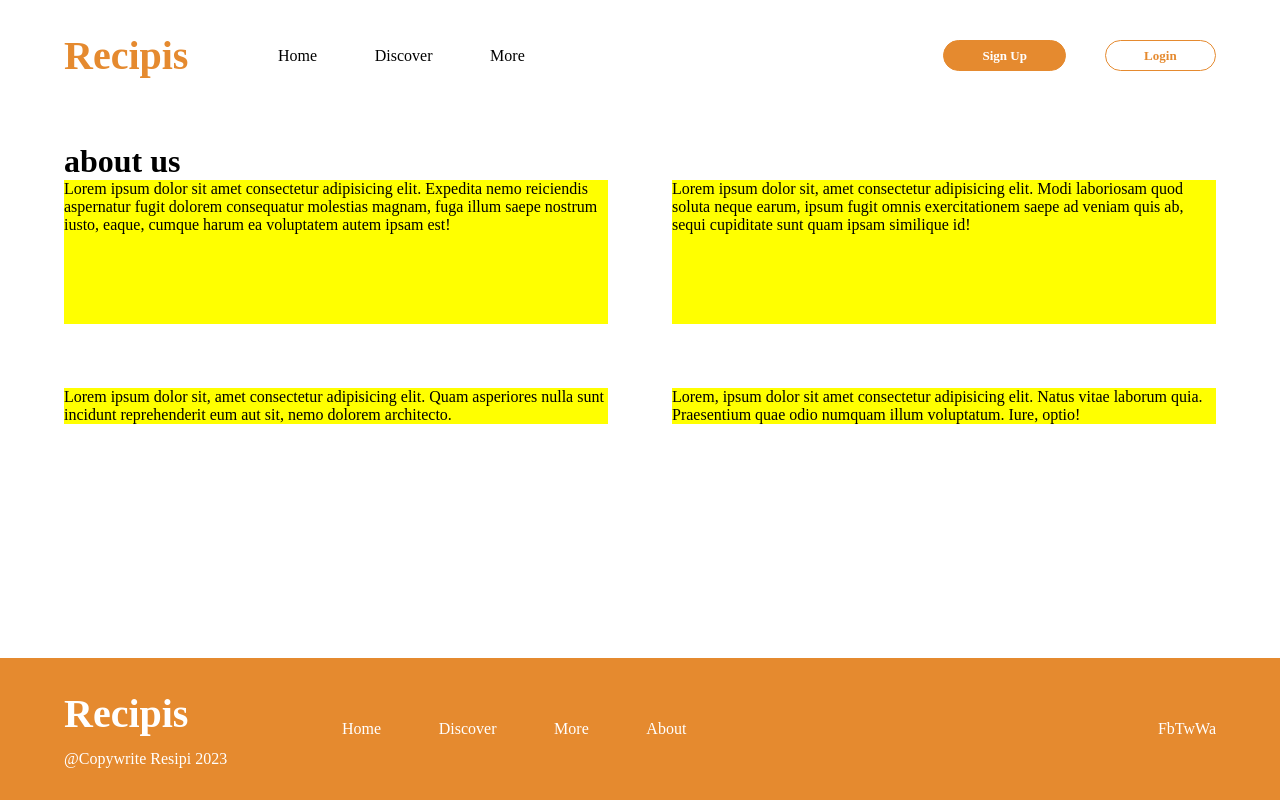
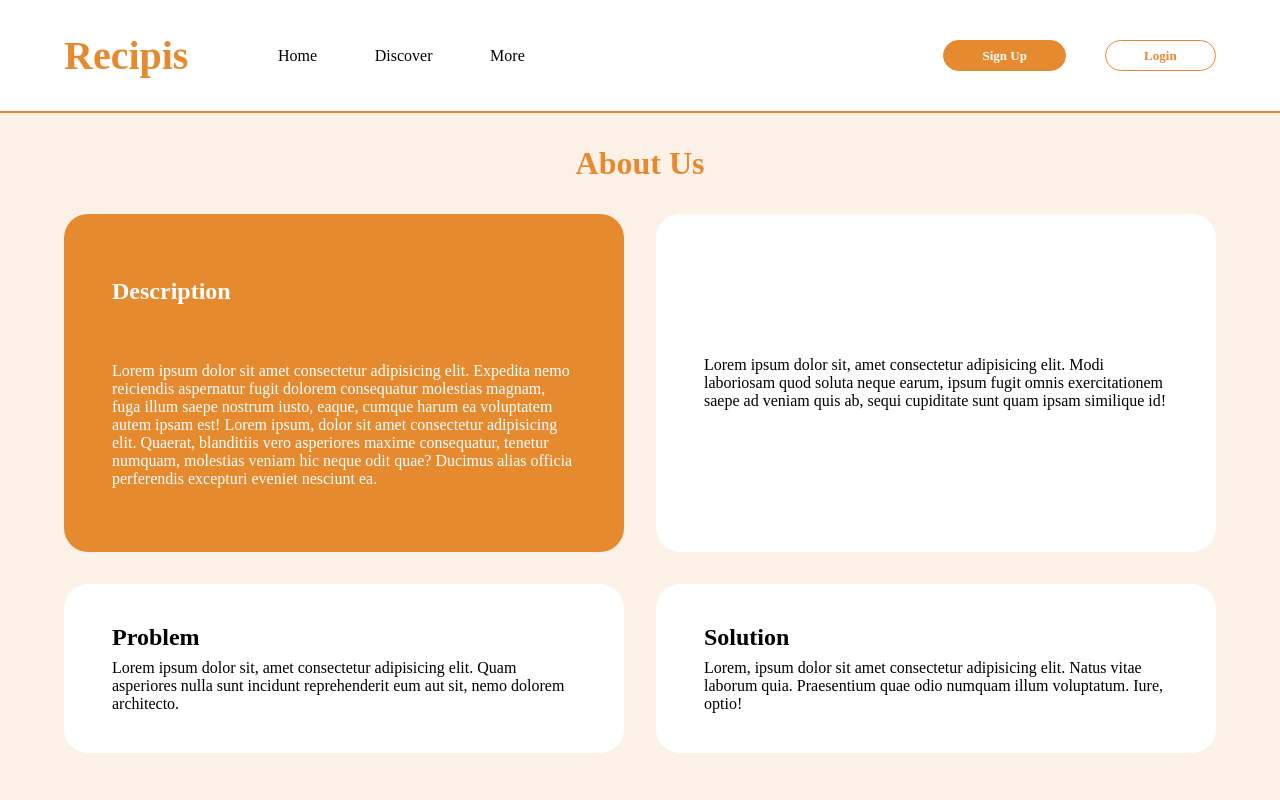
Before and after one commit to hassanShakur/resipis, a React (Create React App) app: page /about in a window 1280 px wide. Shown: the top 800 px of the page. Built offline with nearby package versions, Linux system fonts and the light colour scheme.

Commit message:
advances on about

```diff
--- a/src/components/Footer/Footer.js
+++ b/src/components/Footer/Footer.js
@@ -17,7 +17,7 @@ const Footer = () => {
           <div>
             <h1 className='logo'>Recipis</h1>
             <div className='copy'>
-              <p>@copywrite resipi 2023</p>
+              <p>@copywrite resipis 2023</p>
             </div>
           </div>
           <ul>
--- a/src/pages/About.js
+++ b/src/pages/About.js
@@ -6,10 +6,12 @@ const About = () => {
       <h1>about us</h1>
       <section className='content'>
         <div className='description'>
+          <h2>description</h2>
           Lorem ipsum dolor sit amet consectetur adipisicing elit.
           Expedita nemo reiciendis aspernatur fugit dolorem
           consequatur molestias magnam, fuga illum saepe nostrum
           iusto, eaque, cumque harum ea voluptatem autem ipsam est!
+          Lorem ipsum, dolor sit amet consectetur adipisicing elit. Quaerat, blanditiis vero asperiores maxime consequatur, tenetur numquam, molestias veniam hic neque odit quae? Ducimus alias officia perferendis excepturi eveniet nesciunt ea.
         </div>
         <div className='about-image'>
           Lorem ipsum dolor sit, amet consectetur adipisicing elit.
@@ -18,11 +20,13 @@ const About = () => {
           sunt quam ipsam similique id!
         </div>
         <div className='problem'>
+          <h2>problem</h2>
           Lorem ipsum dolor sit, amet consectetur adipisicing elit.
           Quam asperiores nulla sunt incidunt reprehenderit eum aut
           sit, nemo dolorem architecto.
         </div>
         <div className='solution'>
+          <h2>solution</h2>
           Lorem, ipsum dolor sit amet consectetur adipisicing elit.
           Natus vitae laborum quia. Praesentium quae odio numquam
           illum voluptatum. Iure, optio!
--- a/src/styles/_about.scss
+++ b/src/styles/_about.scss
@@ -1,17 +1,40 @@
 .about {
-  padding: 2rem 5vmax;
+  background-color: $light-orange;
+  padding: 0 5vmax;
+  padding-bottom: 25vmin;
+  border-top: 2px solid $primary-orange;
 
-  padding-bottom: 25vmin;
+  h1 {
+    text-align: center;
+    text-transform: capitalize;
+    color: $primary-orange;
+    font-size: 4vmin;
+    padding: 4vmin 0;
+  }
 
   .content {
     display: grid;
-    // height: 70vh;
     grid-template-columns: 1fr 1fr;
-    grid-template-rows: 4fr 1fr;
-    gap: 5vmax;
+    grid-template-rows: 2fr 1fr;
+    gap: 4vmin;
+
+    div:first-of-type {
+      color: $text-white;
+      background-color: $primary-orange;
+    }
 
     div {
-      background-color: yellow;
+      background-color: $text-white;
+      display: grid;
+      align-items: center;
+      padding: 5vmin 6vmin;
+      border-radius: 3vmin;
+
+      h2 {
+        text-transform: capitalize;
+        font-size: x-large;
+        padding-bottom: 1vmin;
+      }
     }
   }
 }
```
